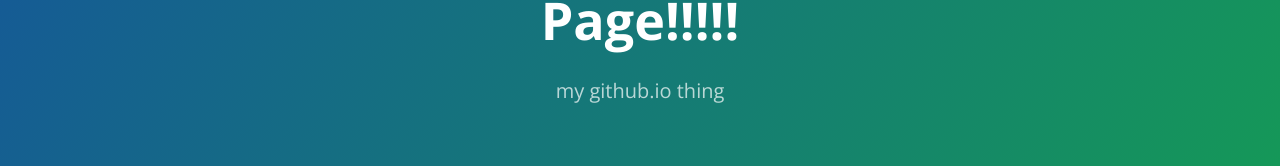
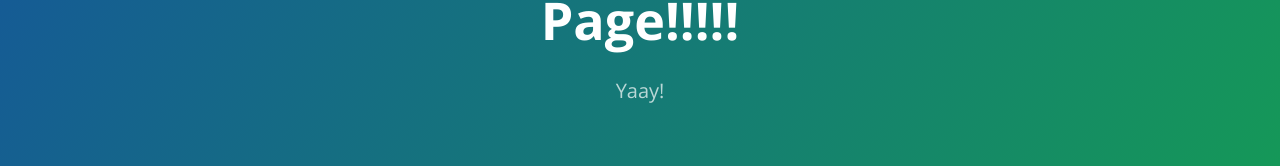
Before and after one commit to cjc455/cjc455.github.io, a plain HTML site: page index.html in a window 1280 px wide. Shown: the part 177-343 px from the top of the page. Drawn offline with nearby package versions, Linux system fonts and the light colour scheme.

Commit message:
More changes
yay

```diff
--- a/index.html
+++ b/index.html
@@ -12,7 +12,7 @@
   <body>
     <section class="page-header">
       <h1 class="project-name">Welcome to Chris's Incredible Github Page!!!!!</h1>
-      <h2 class="project-tagline">my github.io thing</h2>
+      <h2 class="project-tagline">Yaay!</h2>
     </section>
 
     <section class="main-content">
```
